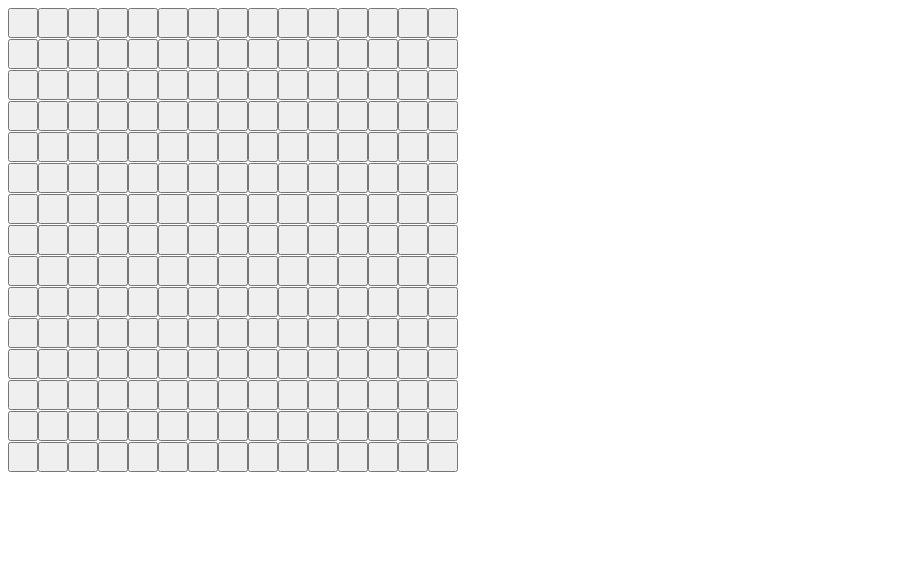
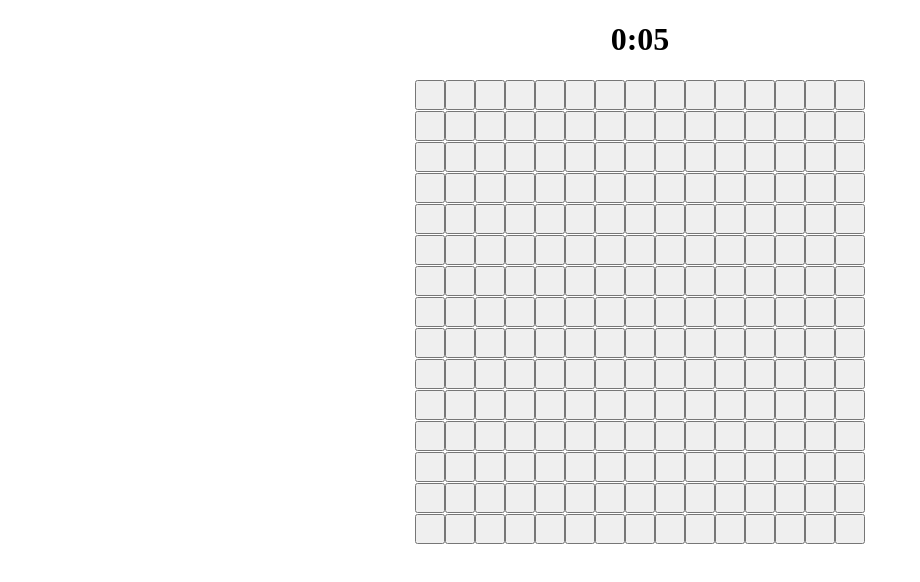
Before and after one commit to Thomas-Boi/Minesweeper-Group1, a plain HTML site: page minesweeper.html in a window 1280 px wide. Shown: the whole page, without its empty margins (0-920 px from the left). Drawn offline with Linux system fonts and the light colour scheme.

Commit message:
add layout

```diff
--- a/minesweeper.html
+++ b/minesweeper.html
@@ -4,12 +4,42 @@
 <head>
     <title>Minesweeper</title>
     <style>
+    body{
+        text-align: center;
+    }
+    button{
+
+    }
 
     </style>
 </head>
 
 <body>
+    <h1 id='clock'>0:00</h1>
+
     <script>
+        let minute = 0;
+        let holder = 0;
+        let second = 0;
+
+        function clock() {
+
+            second ++;
+            if(second == 59){
+                second ==00;
+                min += 1;
+            }
+            if(second == 10){
+                holder = "";
+            }
+            if (holder == 6){
+                min+=1;
+            }
+
+            let time = document.getElementById('clock').innerHTML = minute+':' +holder+second;
+        }
+
+        setInterval(clock, 1000);
 
 
         function board(n) {
@@ -19,7 +49,7 @@
 
                     let button = document.createElement("Button");
                     document.body.appendChild(button);
-                    let string = String(i)+ String(j);
+                    let string = String(i) + String(j);
                     button.id = 'cell' + string;
 
                     button.style.width = '30px';
```
